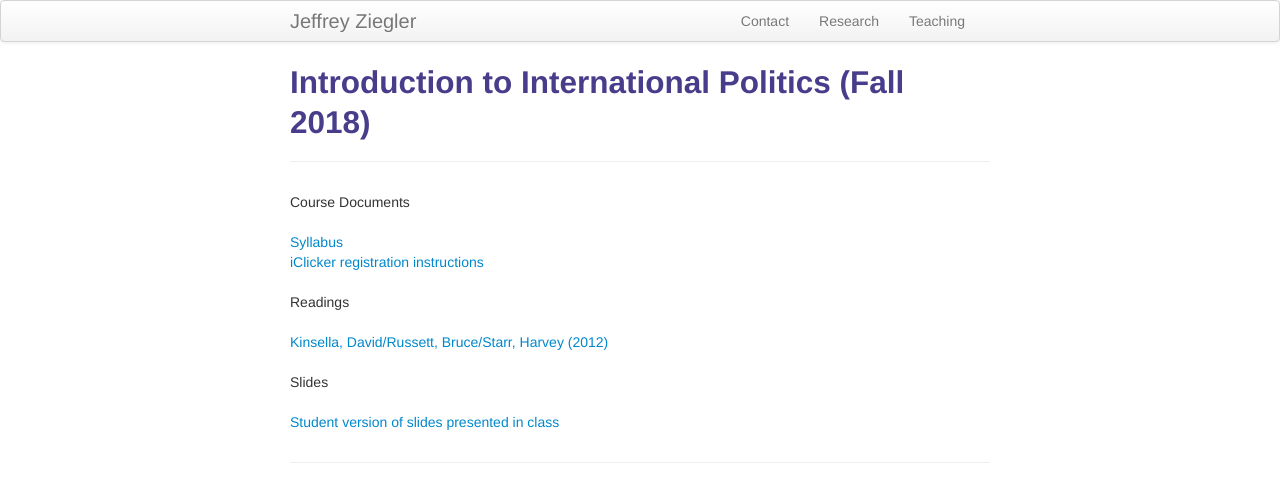
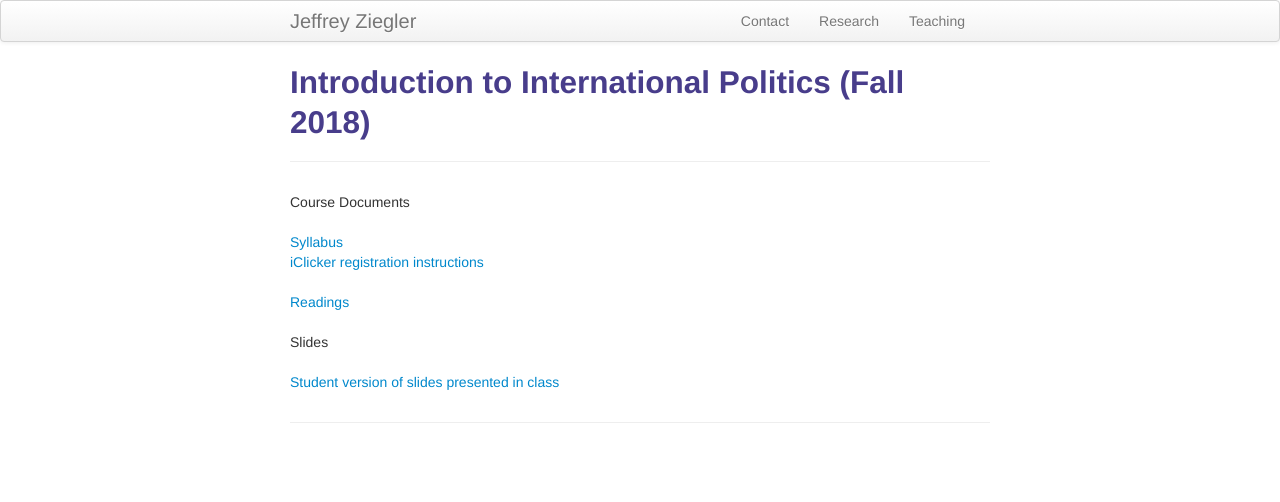
Before and after one commit to zieglerjef/zieglerjef.github.io, a Jekyll site: the page built from pages/teachingMaterials/4d5f558836a36eda51a820506c2fdd41830ac2a6/index.html, in a window 1280 px wide. Shown: the top 502 px of the page. Built offline with Jekyll 4.4.1, drawn with Linux system fonts in a browser that asks for light colours.

Commit message:
Update index.html

```diff
--- a/pages/teachingMaterials/4d5f558836a36eda51a820506c2fdd41830ac2a6/index.html
+++ b/pages/teachingMaterials/4d5f558836a36eda51a820506c2fdd41830ac2a6/index.html
@@ -10,9 +10,7 @@ Course Documents<br/><br/>
 
 <a href="https://drive.google.com/open?id=1NjDhdfIBBbt2uDdB_Qn1zCcLDnMctRQX">	iClicker registration instructions</a><br/><br/>
 
-Readings<br/><br/>
-
-<a href="https://drive.google.com/open?id=1E0-2H0TQo_XAm7K7Qb3-HsT_CY5jOQfO">	Kinsella, David/Russett, Bruce/Starr, Harvey (2012)</a><br/><br/>
+<a href="https://drive.google.com/open?id=1E0-2H0TQo_XAm7K7Qb3-HsT_CY5jOQfO">	Readings</a><br/><br/>
 
 Slides<br/><br/>
 
```
